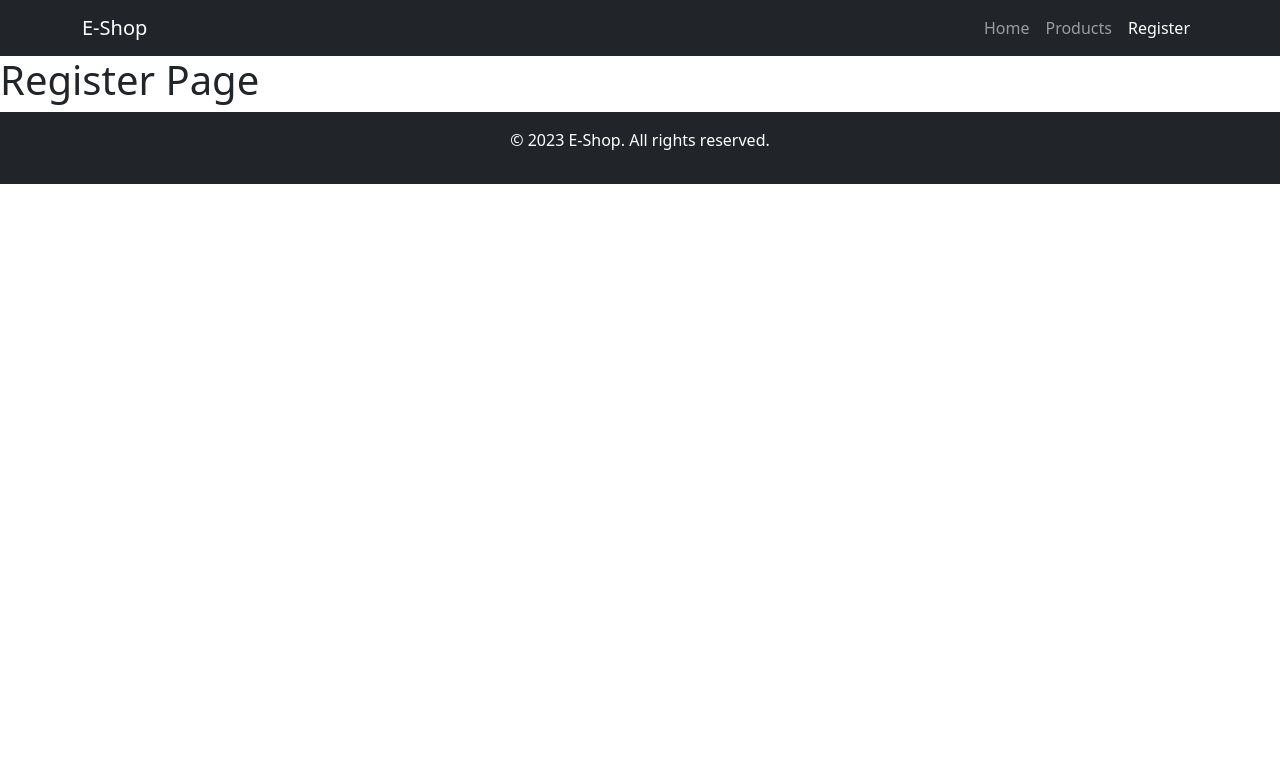
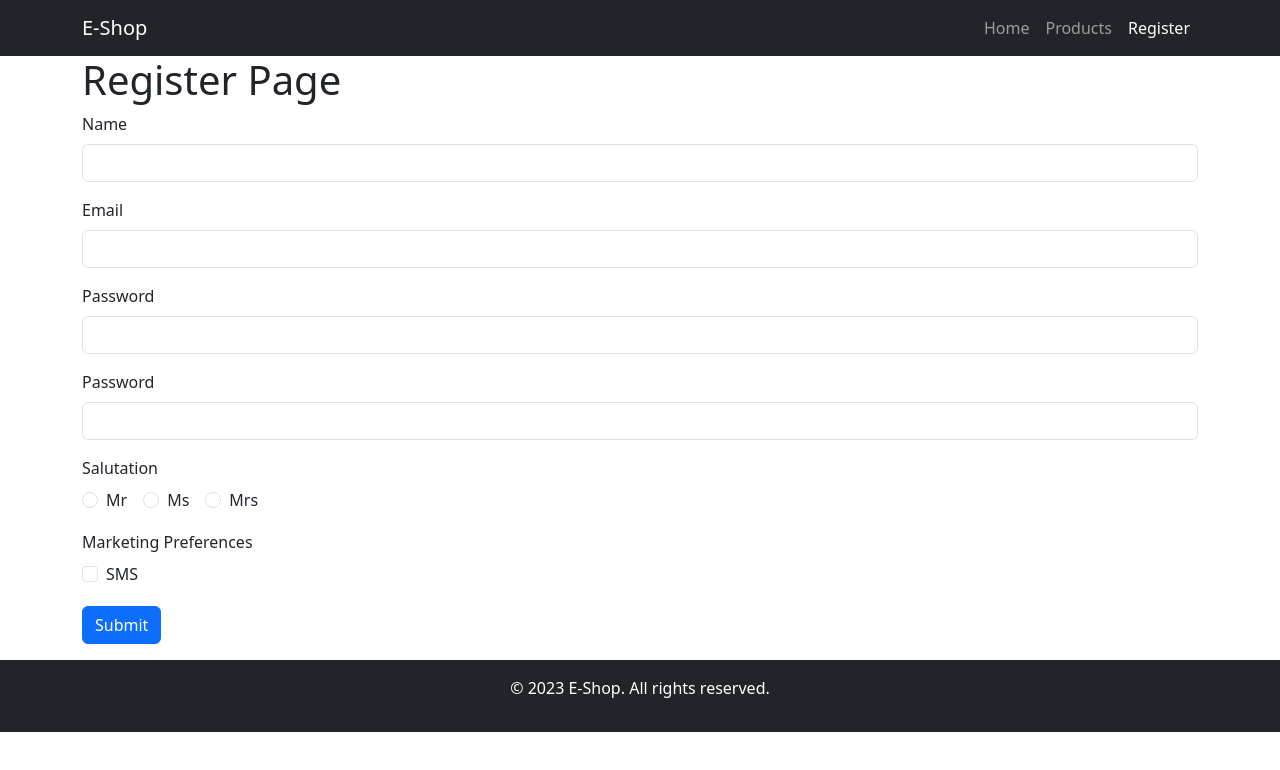
Before and after one commit to trentglobal-sg/8103-ecommerce-frontend, a React (Vite) app: page /register in a window 1280 px wide. Shown: the top 770 px of the page. Built offline with nearby package versions, Linux system fonts and the light colour scheme.

Commit message:
A halfway working form in Formik

```diff
--- a/package.json
+++ b/package.json
@@ -11,6 +11,7 @@
   },
   "dependencies": {
     "axios": "^1.13.5",
+    "formik": "^2.4.9",
     "react": "^19.2.0",
     "react-dom": "^19.2.0",
     "wouter": "^3.9.0"
--- a/src/RegisterPage.jsx
+++ b/src/RegisterPage.jsx
@@ -1,5 +1,116 @@
+import { Formik, Field, Form } from 'formik'
+import { useEffect } from 'react';
+import axios from 'axios';
+
 export default function RegisterPage() {
-    return (<>
-     <h1>Register Page</h1>
-    </>)
+
+    // set the starting values for all the form elements
+    const initialValues = {
+        name: "",
+        email: "",
+        password: "",
+        confirmPassword: ""
+    }
+
+    // function is called when the submit button is pressed
+    const handleSubmit = (values, formikHelpers) => {
+        console.log("values =", values);
+    }
+
+    return (<div className="container">
+        <h1>Register Page</h1>
+        {/* Begin Formik */}
+        <Formik
+            initialValues={initialValues}
+            onSubmit={handleSubmit}
+
+        >
+            {
+                // function that renders the form
+                (formik) => {
+                    return (
+                        <Form>
+                            <div className="mb-3">
+                                <label htmlFor="name" className="form-label">Name</label>
+                                <Field type="text" className="form-control" id="name" name="name" />
+                            </div>
+
+                            <div className="mb-3">
+                                <label htmlFor="name" className="form-label">Email</label>
+                                <Field type="text" className="form-control" id="email" name="email" />
+                            </div>
+
+                            <div className="mb-3">
+                                <label htmlFor="name" className="form-label">Password</label>
+                                <Field type="password" className="form-control" id="password" name="password" />
+                            </div>
+
+                            <div className="mb-3">
+                                <label htmlFor="name" className="form-label">Password</label>
+                                <Field type="password" className="form-control" id="confirmPassword" name="confirmPassword" />
+                            </div>
+
+                            <div className="mb-3">
+                                <label htmlFor="name" className="form-label">Salutation</label>
+                                <div>
+                                    <div className="form-check form-check-inline">
+                                        <Field
+                                            className="form-check-input"
+                                            type="radio"
+                                            name="salutation"
+                                            id="mr"
+                                            value="Mr"
+                                        />
+                                        <label className="form-check-label" htmlFor="mr">Mr</label>
+                                    </div>
+                                    <div className="form-check form-check-inline">
+                                        <Field
+                                            className="form-check-input"
+                                            type="radio"
+                                            name="salutation"
+                                            id="ms"
+                                            value="ms"
+                                        />
+                                        <label className="form-check-label" htmlFor="ms">Ms</label>
+                                    </div>
+                                    <div className="form-check form-check-inline">
+                                        <Field
+                                            className="form-check-input"
+                                            type="radio"
+                                            name="salutation"
+                                            id="mrs"
+                                            value="mrs"
+                                        />
+                                        <label className="form-check-label" htmlFor="mrs">Mrs</label>
+                                    </div>
+                                </div>
+                            </div>
+
+                            <div className="mb-3">
+                                <label className="form-label">Marketing Preferences</label>
+                                <div className="form-check">
+                                    <Field
+                                        type="checkbox"
+                                        name="marketingPreferences"
+                                        value="sms"
+                                        className="form-check-input"
+                                        id="sms"
+                                    />
+                                    <label
+                                        className="form-check-label"
+                                        htmlFor="sms"
+                                    >SMS</label>
+                                </div>
+
+                            </div>
+
+                            <input className="btn btn-primary mt-1 mb-3" type="submit" />
+                        </Form>
+
+
+                    )
+                }
+            }
+        </Formik>
+    </div>)
 }
```
Also changed, not shown: public/marketingPreferences.json (added, +18 -0 lines), 1 other file (tests, documents, lock files or other folders).
